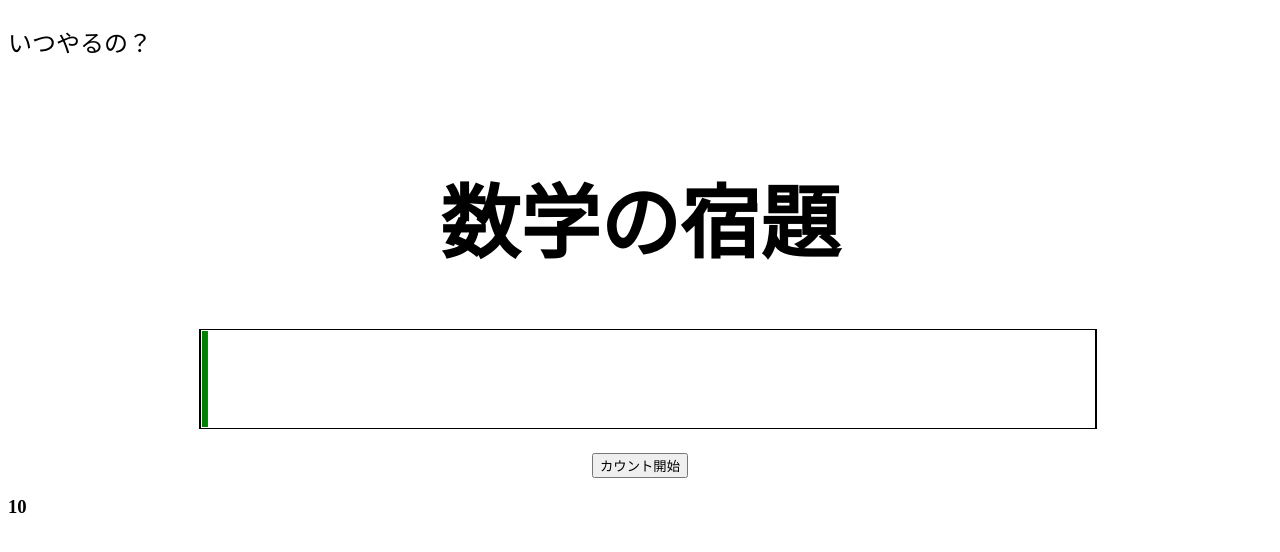
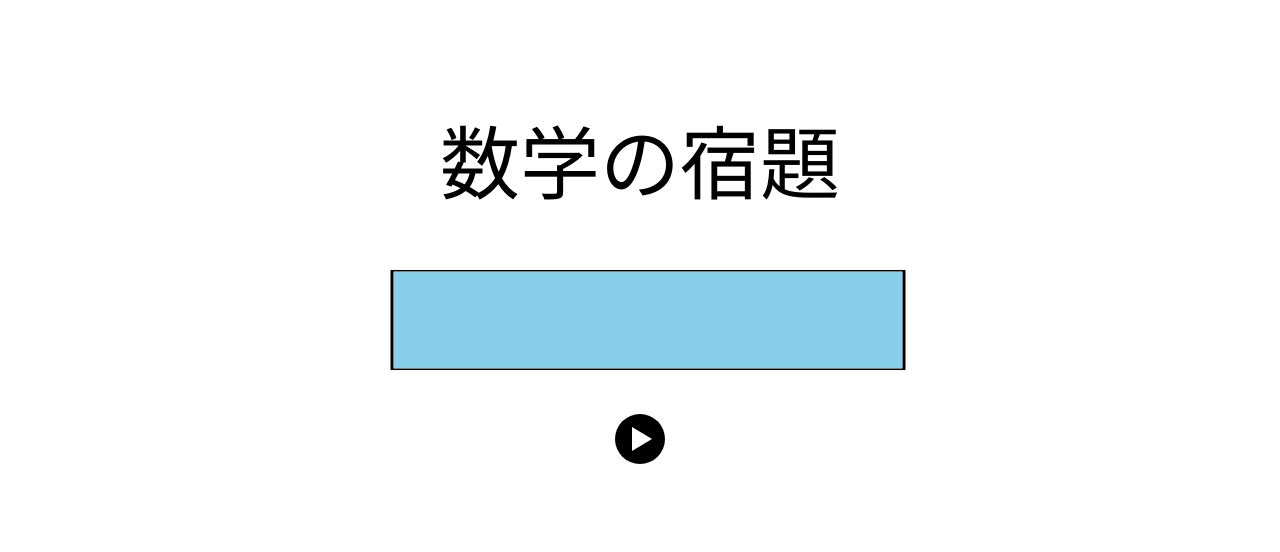
Before and after one commit to Hajime12349/itsuyaruno, a Next.js app: page /experiment/components/progress-bar in a window 1280 px wide. Shown: the top 552 px of the page. Built offline with nearby package versions, Linux system fonts and the light colour scheme.

Commit message:
merge progress process

```diff
--- a/app/timer-break-screen/page.tsx
+++ b/app/timer-break-screen/page.tsx
@@ -1,6 +1,7 @@
 import Image from "next/image";
 import styles from "./TimerBreakScreen.module.css";
 import Header from '@/components/Header';
+import ProgressBar from '@/components/ProgressBar';
 
 export default function TimerBreakScreen() {
   return (
@@ -10,9 +11,7 @@ export default function TimerBreakScreen() {
         <h2 className={styles.TaskText}>休憩 5分</h2>
         <h2 className={styles.TaskLogo}>ロゴマーク</h2>
       </div>
-      <div className={styles.ProgressBarframe}>
-        <h2 className={styles.TimeGage}>時間ゲージ</h2>
-      </div>
+      <ProgressBar taskName="休憩" isTask={false} progress={10} />
       <div className={styles.TimeButtons}>
         <button className={styles.ButtonPause}>一時停止ボタン</button>
       </div>
--- a/app/timer-working-screen/page.tsx
+++ b/app/timer-working-screen/page.tsx
@@ -1,6 +1,7 @@
 import Image from "next/image";
 import styles from "./TimerWorkingScreen.module.css";
 import Header from '@/components/Header';
+import ProgressBar from '@/components/ProgressBar';
 
 export default function TimerWorkingScreen() {
   return (
@@ -10,9 +11,7 @@ export default function TimerWorkingScreen() {
         <h2 className={styles.TaskText}>レポート課題 25分</h2>
         <h2 className={styles.TaskLogo}>ロゴマーク</h2>
       </div>
-      <div className={styles.ProgressBarframe}>
-        <h2 className={styles.TimeGage}>時間ゲージ</h2>
-      </div>
+      <ProgressBar taskName="レポート課題" isTask={true} progress={10} />
       <div className={styles.TimeButtons}>
         <button className={styles.ButtonPause}>一時停止ボタン</button>
       </div>
--- a/components/ProgressBar.tsx
+++ b/components/ProgressBar.tsx
@@ -1,6 +1,9 @@
 "use client";
 import React, { useRef, useEffect, useState } from 'react';
-
+import StartButton from './start_button';
+import StopButton from './stop_button';
+import { getTasks } from "@/lib/db_api_wrapper";
+import { Task } from "@/lib/entity";
 let timer: NodeJS.Timeout | null = null;
 
 //形を定義するのがここ
@@ -21,22 +24,21 @@ const ProgressBar: React.FC<ProgressBarProps> = ({ isTask, progress, taskName })
   const [count, setCount] = useState(progress);
   //停止か再開かを判別
   const [startFlg, setStartFlg] = useState(true);
+  // リダイレクトを一度だけ行うためのフラグ
+  const [redirected, setRedirected] = useState(false);
 
-  //const decideTaskOrBreak = () => {
-  //  if (isTask) {
-  //    INITIAL_PROGRESS = 1500;
-  //  } else {
-  //    INITIAL_PROGRESS = 30;
-  //  }
-  //}
-
-
-  //タイマーのカウントを増やす関数。インクリメント関数というらしい。
+  //タイマーのカウントを減らす関数。インクリメント関数というらしい。
   const countIncrement = () => {
     setCount((prevCount) => {
       if (prevCount <= 1) {
-        if (timer !== null) {
-          clearInterval(timer);
+        if (!redirected) {
+          if (window.location.pathname === '/timer-working-screen') {
+            window.location.href = '/timer-break-screen'; // カウントが0になったらtimer-break-screenに移動する
+          }
+          else if (window.location.pathname === '/timer-break-screen') {
+            window.location.href = '/timer-finish-screen'; // カウントが0になったらtimer-break-screenに移動する
+          }
+          setRedirected(true);
         }
         return 0;
       }
@@ -77,10 +79,18 @@ const ProgressBar: React.FC<ProgressBarProps> = ({ isTask, progress, taskName })
     setStartFlg(false);
   };
 
+  //もしtimer-start-screenにいたら、スタートボタンを押した時にtimer-working-screenに移動する。
+  const handleStartButtonClick = () => {
+    if (window.location.pathname === '/timer-start-screen') {
+      window.location.href = '/timer-working-screen'; // 特定のURLに移動する
+    } else {
+      countStart();
+    }
+  };
 
-//---------------------------------------------------------------------------------------
-//ここからキャンバスの描画
-//---------------------------------------------------------------------------------------
+  //---------------------------------------------------------------------------------------
+  //ここからキャンバスの描画
+  //---------------------------------------------------------------------------------------
 
   //canvasを定義する
   const canvasRef = useRef<HTMLCanvasElement>(null);
@@ -93,7 +103,7 @@ const ProgressBar: React.FC<ProgressBarProps> = ({ isTask, progress, taskName })
       canvas.height = 100;
       const ctx = canvas.getContext("2d") as CanvasRenderingContext2D;
 
-      const rectWidth = window.innerWidth * 0.7;
+      const rectWidth = window.innerWidth * 0.4;
       const rectHeight = 100;
       const x = (canvas.width - rectWidth) / 2;
       const y = (canvas.height - rectHeight) / 2;
@@ -101,11 +111,11 @@ const ProgressBar: React.FC<ProgressBarProps> = ({ isTask, progress, taskName })
       ctx.clearRect(0, 0, canvas.width, canvas.height);
 
       ctx.strokeStyle = "black";
-      ctx.lineWidth = 2;
+      ctx.lineWidth = 3;
       ctx.strokeRect(x, y, rectWidth, rectHeight);
 
-      ctx.fillStyle = "green";
-      ctx.fillRect(x + 2, y + 2, (rectWidth - 4) * (count / 1500), rectHeight - 4);
+      ctx.fillStyle = "skyblue";
+      ctx.fillRect(x + 2, y + 2, (rectWidth - 4) * (count / progress), rectHeight - 4);
     }
   };
 
@@ -123,21 +133,27 @@ const ProgressBar: React.FC<ProgressBarProps> = ({ isTask, progress, taskName })
     updateCanvasSize();
   }, [count]);
 
+  // 特定のURLにいるときにカウントを自動的にスタートする
+  useEffect(() => {
+    if (window.location.pathname === '/timer-working-screen' || window.location.pathname === '/timer-break-screen') {
+      countStart();
+    }
+    return () => {
+      if (timer !== null) {
+        clearInterval(timer);
+      }
+    };
+  }, []);
+
   return (
     <div>
-      <div>
-        <p style={{ fontSize: "24px" }}>いつやるの？</p>
+      <h1 style={{ fontFamily: "sans-serif", fontWeight: 300, fontSize: "80px", textAlign: "center", marginTop: "100px" }}>{taskName}</h1>
+      <canvas ref={canvasRef} id="canvas-in" width="100" height="150"></canvas>
+      <div style={{ display: "flex", justifyContent: "center", marginTop: "40px" }}>
+        {startFlg ? <StartButton onClick={handleStartButtonClick} /> : <StopButton onClick={countStop} />}
       </div>
-
-      <h1 style={{ fontSize: "80px" , textAlign: "center", marginTop: "100px" }}>{taskName}</h1>
-      <canvas ref={canvasRef} id="canvas-in" width="100" height="150"></canvas>
-      <div style={{ display: "flex", justifyContent: "center", marginTop: "20px" }}>
-        {startFlg ? <button onClick={countStart}>カウント開始</button> : <button onClick={countStop}>カウント停止</button>}
-      </div>
-      <h3>{count}</h3>
     </div>
   );
 };
-//
 
 export default ProgressBar;
--- a/components/start_button.tsx
+++ b/components/start_button.tsx
@@ -1,15 +1,15 @@
 "use client";
-
+import ProgressBar from "./ProgressBar";
 import React from "react";
 import styles from "./start_stop_button.module.css";
 
-const StopButton: React.FC = () => {
+interface ButtonProps{
+    onClick: () => void;
+}
 
-    const click = () => {
-    };
-
+const StartButton: React.FC<ButtonProps> = ({onClick}) => {
     return (
-        <button className={styles.startStopButton} onClick={click}>
+        <button className={styles.startStopButton} onClick={onClick}>
             <div className={styles.startStopIcon}>
                 <div className={styles.startIconInner}></div>
             </div>
@@ -17,4 +17,4 @@ const StopButton: React.FC = () => {
     );
 }
 
-export default StopButton;
+export default StartButton;
--- a/components/stop_button.tsx
+++ b/components/stop_button.tsx
@@ -3,13 +3,13 @@
 import React from "react";
 import styles from "./start_stop_button.module.css";
 
-const StopButton: React.FC = () => {
+interface ButtonProps{
+    onClick: () => void;
+}
 
-    const click = () => {
-    };
-
+const StopButton: React.FC<ButtonProps> = ({onClick}) => {
     return (
-        <button className={styles.startStopButton} onClick={click}>
+        <button className={styles.startStopButton} onClick={onClick}>
             <div className={styles.startStopIcon}>
                 <div className={styles.stopIconInner}></div>
                 <div className={styles.stopIconInner}></div>
```
Also changed, not shown: app/timer-start-screen/page.tsx (+2 -5 lines).
